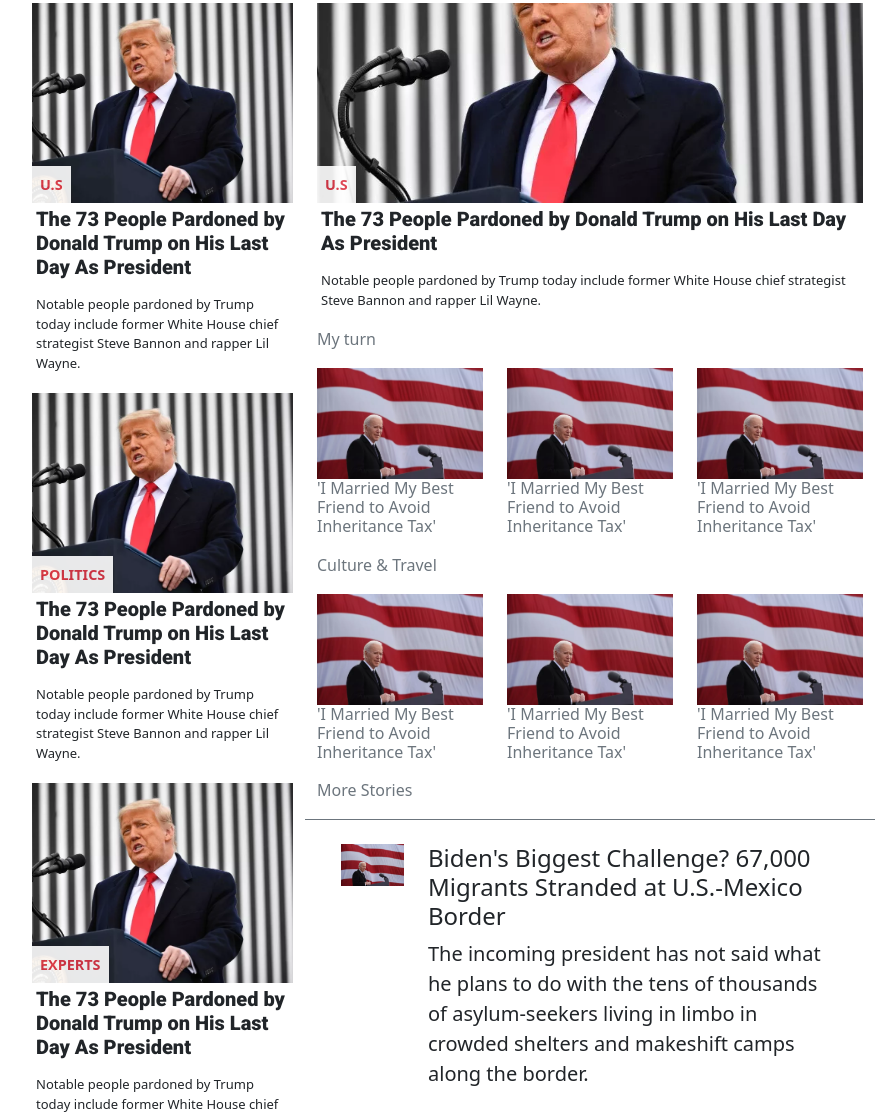
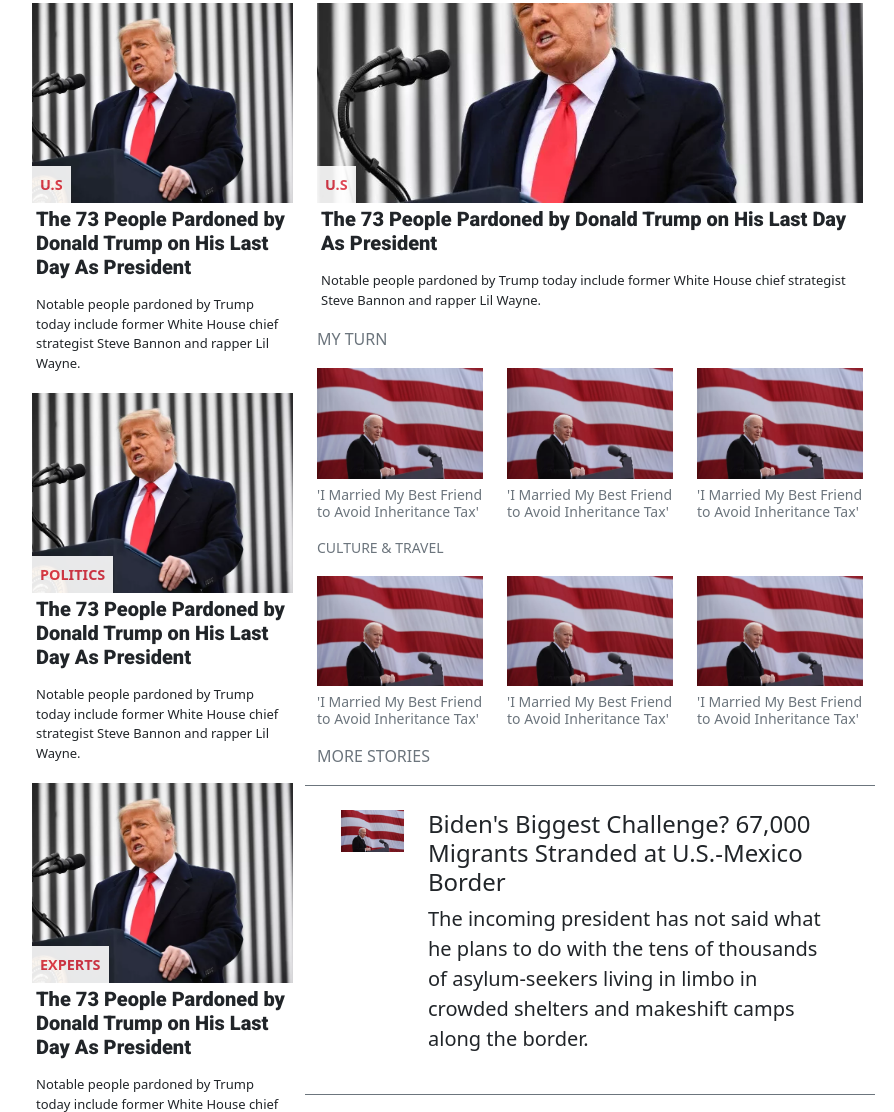
Before and after one commit to MarkoNS1990/Newsweek, a website: page index.html in a window 1280 px wide. Shown: the part 249-1361 px from the top of the page, without its empty margins (50-944 px from the left). Drawn offline with nearby package versions, Linux system fonts and the light colour scheme.

Commit message:
style of section one in middle colon

```diff
--- a/index.html
+++ b/index.html
@@ -233,7 +233,7 @@
 
       </div>
       <div class="col-md-6">
-          <h3 class="dispay-3 heading text-secondary">Featured stories</h3>
+          <h3 class="dispay-3 heading text-secondary text-uppercase">Top Story</h3>
           <section class="article">
 
             <div class="article-top d-flex align-items-end">
@@ -246,38 +246,54 @@
         </section>
         <section class="my-turn">
           <div class="row">
-            <h3 class="dispay-3 heading text-secondary">My turn</h3>
+              <a href="#"><h3 class="dispay-3 heading text-secondary text-uppercase">My turn</h3></a>
+
               <div class="col-md-4">
+                <a href="#">
                 <img src="/assets/biden-speaks-delaware.webp" alt="" class="img-fluid">
-              <h3 class="dispay-3 heading text-secondary">'I Married My Best Friend to Avoid Inheritance Tax'</h3>
+                <h3 class="dispay-3 heading-1 text-secondary mt-2 text-wrap">'I Married My Best Friend to Avoid Inheritance Tax'</h3>
+              </a>
               </div>
+
+
               <div class="col-md-4">
+                <a href="#">
                 <img src="/assets/biden-speaks-delaware.webp" alt="" class="img-fluid">
-              <h3 class="dispay-3 heading text-secondary">'I Married My Best Friend to Avoid Inheritance Tax'</h3>
+                <h3 class="dispay-3 heading-1 text-secondary mt-2 text-wrap">'I Married My Best Friend to Avoid Inheritance Tax'</h3>
+              </a>
               </div>
+
               <div class="col-md-4">
+                <a href="#">
                 <img src="/assets/biden-speaks-delaware.webp" alt="" class="img-fluid">
-              <h3 class="dispay-3 heading text-secondary">'I Married My Best Friend to Avoid Inheritance Tax'</h3>
+                <h3 class="dispay-3 heading-1 text-secondary mt-2 text-wrap">'I Married My Best Friend to Avoid Inheritance Tax'</h3>
+              </a>
               </div>
           </div>
           <div class="row">
-            <h3 class="dispay-3 heading text-secondary">Culture & Travel</h3>
+            <a href="#"><h3 class="dispay-3 heading-1 text-secondary text-uppercase">Culture & Travel</h3></a>
             <div class="col-md-4">
+              <a href="#">
               <img src="/assets/biden-speaks-delaware.webp" alt="" class="img-fluid">
-              <h3 class="dispay-3 heading text-secondary">'I Married My Best Friend to Avoid Inheritance Tax'</h3>
+              <h3 class="dispay-3 heading-1 text-secondary mt-2 text-wrap">'I Married My Best Friend to Avoid Inheritance Tax'</h3>
+            </a>
             </div>
             <div class="col-md-4">
+              <a href="#">
               <img src="/assets/biden-speaks-delaware.webp" alt="" class="img-fluid">
-              <h3 class="dispay-3 heading text-secondary">'I Married My Best Friend to Avoid Inheritance Tax'</h3>
+              <h3 class="dispay-3 heading-1 text-secondary mt-2 text-wrap">'I Married My Best Friend to Avoid Inheritance Tax'</h3>
+            </a>
             </div>
             <div class="col-md-4">
+              <a href="#">
               <img src="/assets/biden-speaks-delaware.webp" alt="" class="img-fluid">
-              <h3 class="dispay-3 heading text-secondary">'I Married My Best Friend to Avoid Inheritance Tax'</h3>
+              <h3 class="dispay-3 heading-1 text-secondary mt-2 text-wrap">'I Married My Best Friend to Avoid Inheritance Tax'</h3>
+            </a>
             </div>
           </div>
       </section>
       <section class="more-stories">
-        <h3 class="dispay-3 heading text-secondary">More Stories</h3>
+        <h3 class="dispay-3 heading text-secondary text-uppercase">More Stories</h3>
         <div class="row border-top border-secondary p-4">
           <div class="col-md-2">
             <img src="/assets/biden-speaks-delaware.webp" alt="" class="img-fluid">
@@ -389,7 +405,7 @@
 
       </section>
       <section class="more-stories">
-        <h3 class="dispay-3 heading text-secondary">Latest News</h3>
+        <h3 class="dispay-3 heading text-secondary text-uppercase">Latest News</h3>
         <div class="row border-top border-secondary p-4">
           <div class="col-md-2">
             <img src="/assets/biden-speaks-delaware.webp" alt="" class="img-fluid">
--- a/style.css
+++ b/style.css
@@ -243,6 +243,13 @@ a:hover {
   text-decoration-color: red;
 }
 
+/* Middle Section */
+
+.heading-1 {
+  font-size: 14px;
+  padding-bottom: 11px;
+}
+
 @media (max-width: 576px) {
   .logo {
     font-size: 0.9rem !important;
```
Lines whose indentation alone changed are shown as unchanged.
